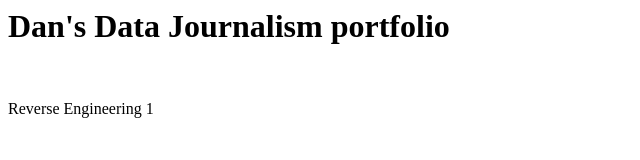
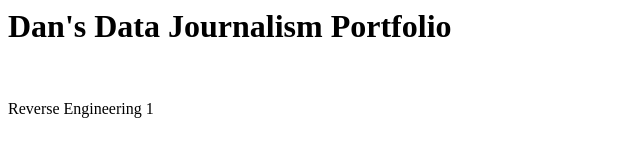
Before and after one commit to danfitzpatrick5/danfitzpatrick5.github.io, a plain HTML site: page index.html in a window 1280 px wide. Shown: the full height of the page, 0-640 px from the left. Drawn offline with Linux system fonts and the light colour scheme.

Commit message:
Capital P

```diff
--- a/index.html
+++ b/index.html
@@ -1,3 +1,3 @@
-<h1>Dan's Data Journalism portfolio</h1>
+<h1>Dan's Data Journalism Portfolio</h1>
 <br>
 <p>Reverse Engineering 1</p>
```
